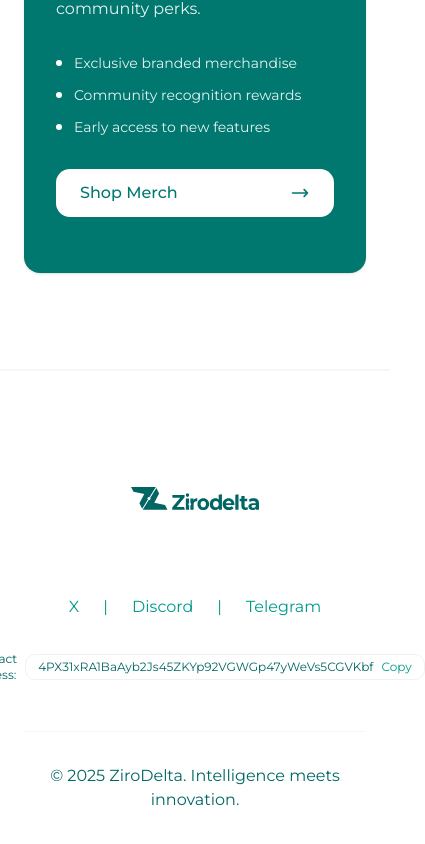
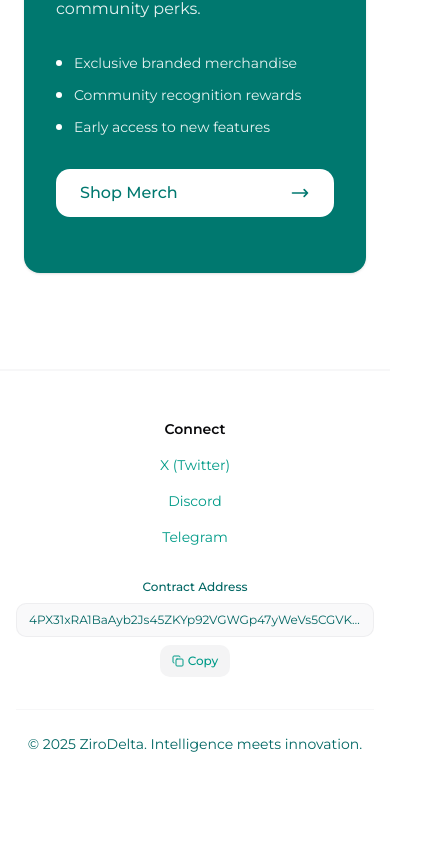
Before and after one commit to kisrafistya/redesign-zdlt, a Next.js app: page / in a window 390 px wide. Shown: the part 2884-3728 px from the top of the page, 425 px wide, since content can reach past the window. After the commit the page ends 3686 px from the top, so only its background shows below. Built offline with nearby package versions, Linux system fonts and the light colour scheme.

Commit message:
footer global components ✅ 2025-07-29 		- [x] slicing ✅ 2025-07-29 		- [x] responsive ✅ 2025-07-29 		- [x] dark / light mode ✅ 2025-07-29

```diff
--- a/src/components/ui/footer.tsx
+++ b/src/components/ui/footer.tsx
@@ -1,4 +1,6 @@
 import Link from 'next/link'
+import { useState } from 'react'
+import { Copy, Check } from 'lucide-react'
 import { OptimizedImage } from './optimized-image'
 import { APP_CONFIG, SOCIAL_LINKS } from '@/lib/constants'
 import { cn } from '@/lib/utils'
@@ -9,10 +11,13 @@ interface FooterProps {
 }
 
 export function Footer({ className, variant = 'default' }: FooterProps) {
+  const [copied, setCopied] = useState(false)
+
   const handleCopyContract = async () => {
     try {
       await navigator.clipboard.writeText(APP_CONFIG.contractAddress)
-      // Could add a toast notification here
+      setCopied(true)
+      setTimeout(() => setCopied(false), 2000)
     } catch (err) {
       console.error('Failed to copy contract address:', err)
     }
@@ -20,9 +25,9 @@ export function Footer({ className, variant = 'default' }: FooterProps) {
 
   if (variant === 'minimal') {
     return (
-      <footer className={cn('py-8 px-6 border-t border-border/30', className)}>
+      <footer className={cn('py-6 sm:py-8 px-4 sm:px-6 border-t border-border/30', className)}>
         <div className="max-w-7xl mx-auto text-center">
-          <p className="text-muted-foreground">
+          <p className="text-sm text-muted-foreground">
             &copy; 2025 {APP_CONFIG.name}. {APP_CONFIG.tagline}.
           </p>
         </div>
@@ -31,79 +36,100 @@ export function Footer({ className, variant = 'default' }: FooterProps) {
   }
 
   return (
-    <footer className={cn('py-16 px-6 border-t border-border/30', className)}>
+    <footer className={cn('py-12 sm:py-16 px-4 sm:px-6 border-t border-border/30', className)}>
       <div className="max-w-7xl mx-auto">
-        <div className="flex flex-col md:flex-row justify-between items-center gap-8">
-          {/* Logo */}
-          <div className="flex items-center space-x-4">
-            <Link href="/" className="flex items-center space-x-4">
-              <div className="relative w-32 h-32">
+        <div className="flex flex-col space-y-8 lg:space-y-0 lg:flex-row lg:justify-between">
+          {/* Logo Section */}
+          <div className="hidden md:flex flex-col items-center lg:items-start space-y-4 ">
+            <Link href="/">
+              <div className="relative">
                 <OptimizedImage
                   src="/zirolight.svg"
                   alt={APP_CONFIG.name}
-                  width={100}
-                  height={200}
-                  className="dark:hidden w-32 h-32"
+                  width={120}
+                  height={120}
+                  className="dark:hidden w-24 h-24 sm:w-28 sm:h-28 lg:w-32 lg:h-32"
                 />
                 <OptimizedImage
                   src="/zirodark.svg"
                   alt={APP_CONFIG.name}
-                  width={100}
-                  height={200}
-                  className="hidden dark:block w-32 h-32"
+                  width={120}
+                  height={120}
+                  className="hidden dark:block w-24 h-24 sm:w-28 sm:h-28 lg:w-32 lg:h-32"
                 />
               </div>
             </Link>
           </div>
 
           {/* Social Links */}
-          <div className="flex items-center space-x-6">
+          <div className="flex flex-col items-center justify-center lg:items-start space-y-4">
+            <h3 className="block md:hidden text-sm font-semibold text-foreground">Connect</h3>
+            <div className="flex flex-col sm:flex-row items-center space-y-4 sm:space-y-0 sm:space-x-6">
               <a
                 href={SOCIAL_LINKS.twitter}
                 target="_blank"
                 rel="noopener noreferrer"
-              className="text-brand-teal dark:text-white hover:text-primary transition-colors duration-300"
+                className="text-sm text-brand-teal dark:text-white hover:text-brand-emerald dark:hover:text-brand-emerald transition-colors duration-300"
               >
-              X
+                X (Twitter)
               </a>
-            <span className="text-brand-teal dark:text-white">|</span>
+              <span className="hidden sm:inline text-brand-teal dark:text-white">|</span>
               <a
                 href={SOCIAL_LINKS.discord}
                 target="_blank"
                 rel="noopener noreferrer"
-              className="text-brand-teal dark:text-white hover:text-primary transition-colors duration-300"
+                className="text-sm text-brand-teal dark:text-white hover:text-brand-emerald dark:hover:text-brand-emerald transition-colors duration-300"
               >
                 Discord
               </a>
-            <span className="text-brand-teal dark:text-white">|</span>
+              <span className="hidden sm:inline text-brand-teal dark:text-white">|</span>
               <a
                 href={SOCIAL_LINKS.telegram}
                 target="_blank"
                 rel="noopener noreferrer"
-              className="text-brand-teal dark:text-white hover:text-primary transition-colors duration-300"
+                className="text-sm text-brand-teal dark:text-white hover:text-brand-emerald dark:hover:text-brand-emerald transition-colors duration-300"
               >
                 Telegram
               </a>
             </div>
+          </div>
 
           {/* Contract Address */}
-          <div className="flex items-center space-x-2">
-            <span className="text-xs text-brand-emerald dark:text-white font-light">Contract Address:</span>
-            <div className="flex items-center space-x-2 border border-border/50 dark:border-brand-teal rounded-lg px-3 py-1">
-              <code className="text-xs text-brand-emerald dark:text-white font-mono">{APP_CONFIG.contractAddress}</code>
+          <div className="flex flex-col sm:flex-row items-center space-y-2 sm:space-y-0 sm:space-x-2 w-full lg:w-auto max-w-full">
+            <span className="text-xs font-medium text-brand-emerald dark:text-white">Contract Address</span>
+            <div className="flex items-center border border-border/50 dark:border-brand-teal rounded-lg px-3 py-2 bg-muted/50 dark:bg-transparent w-full sm:w-auto overflow-hidden">
+              <code className="text-xs text-brand-emerald dark:text-white font-mono truncate flex-1 sm:flex-none">
+                {APP_CONFIG.contractAddress}
+              </code>
+            </div>
             <button
               onClick={handleCopyContract}
-                className="text-brand-teal dark:text-white hover:text-primary transition-colors duration-300 text-xs"
-                title="Copy contract address"
+              className={cn(
+                'flex items-center space-x-1 px-3 py-2 rounded-lg text-xs font-medium transition-all duration-300 whitespace-nowrap',
+                copied
+                  ? 'text-green-600 dark:text-green-400 bg-green-50 dark:bg-green-900/20'
+                  : 'text-brand-teal dark:text-white hover:text-brand-emerald dark:hover:text-brand-emerald bg-muted hover:bg-muted/80 dark:bg-transparent dark:hover:bg-white/5',
+              )}
+              title={copied ? 'Copied!' : 'Copy contract address'}
             >
-                Copy
+              {copied ? (
+                <>
+                  <Check className="h-3 w-3" />
+                  <span>Copied!</span>
+                </>
+              ) : (
+                <>
+                  <Copy className="h-3 w-3" />
+                  <span>Copy</span>
+                </>
+              )}
             </button>
           </div>
         </div>
-        </div>
 
-        <div className="mt-12 pt-8 border-t border-border/30 text-center text-brand-emerald dark:text-white">
-          <p>
+        {/* Copyright */}
+        <div className="mt-8 sm:mt-12 pt-6 sm:pt-8 border-t border-border/30 text-center">
+          <p className="text-sm text-brand-emerald dark:text-white">
             &copy; 2025 {APP_CONFIG.name}. {APP_CONFIG.tagline}.
           </p>
         </div>
```
Lines whose indentation alone changed are shown as unchanged.
